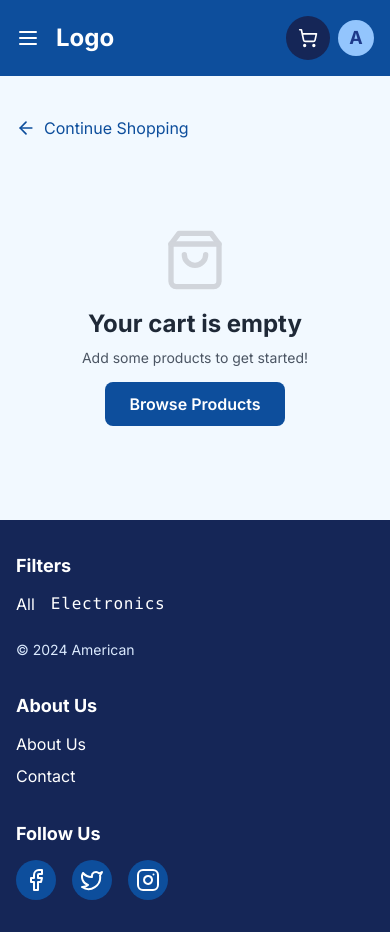
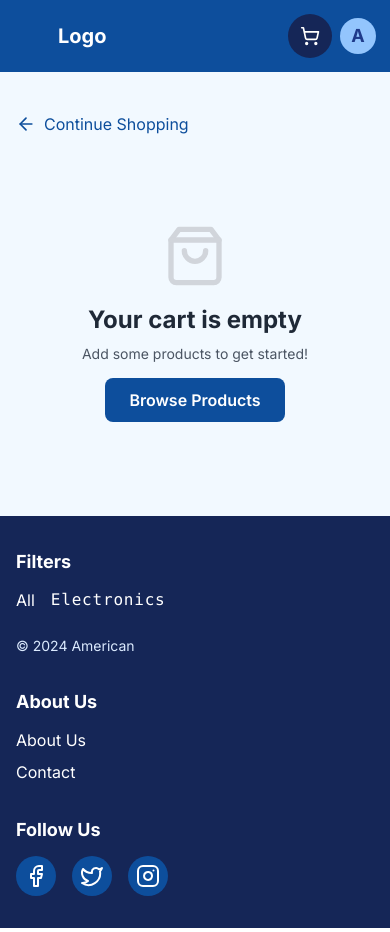
Before and after one commit to Surjendu-kar/Whatbytes, a Next.js app: page /cart in a window 390 px wide. Built offline with nearby package versions, Linux system fonts and the light colour scheme.

Commit message:
Enhance configuration and components for improved functionality and design; add remote image patterns in next.config.js, adjust layout in HomeContent, refine Header for better responsiveness, and implement price range dragging in Sidebar for enhanced user interaction.

```diff
--- a/app/page.tsx
+++ b/app/page.tsx
@@ -53,7 +53,7 @@ function HomeContent() {
   return (
     <>
       <Toaster />
-      <div className="flex bg-gray-50 gap-10">
+      <div className="flex gap-10">
         <Sidebar filters={filters} setFilters={setFilters} />
         <ProductGrid filters={filters} setFilters={setFilters} />
       </div>
--- a/components/Header.tsx
+++ b/components/Header.tsx
@@ -65,20 +65,25 @@ function HeaderContent({ onMenuClick }: HeaderContentProps) {
 
   return (
     <div className="bg-primary sticky top-0 z-40">
-      <div className="container mx-auto py-4 px-4 flex items-center justify-between">
+      <div className="container mx-auto p-3.5 md:p-4 flex items-center justify-between">
         {/* Left Section */}
-        <div className="flex items-center gap-4">
-          {/* Menu Button - Only on small screens */}
-          <button
-            onClick={onMenuClick}
-            className="md:hidden text-white hover:text-blue-100 transition-colors"
-          >
-            <Menu size={24} />
-          </button>
+        <div className="flex items-center gap-2 md:gap-4">
+          {/* Menu Button - Only on small screens and home page */}
+          {pathname === "/" && (
+            <button
+              onClick={onMenuClick}
+              className="md:hidden text-white hover:text-blue-100 transition-colors p-2"
+            >
+              <Menu size={24} />
+            </button>
+          )}
 
           {/* Logo */}
-          <Link href="/">
-            <h1 className="text-2xl font-bold text-white">Logo</h1>
+          <Link
+            href="/"
+            className={`flex items-center ${pathname !== "/" ? "pl-11 md:pl-0" : ""}`}
+          >
+            <h1 className="text-xl md:text-2xl font-bold text-white">Logo</h1>
           </Link>
         </div>
 
--- a/components/ProductGrid.tsx
+++ b/components/ProductGrid.tsx
@@ -202,7 +202,7 @@ function ProductGrid({ filters, setFilters }: ProductGridProps) {
 
             return (
               <Link key={product.id} href={`/product/${product.id}`}>
-                <div className="rounded-lg shadow-md hover:shadow-lg transition-shadow duration-300 cursor-pointer overflow-hidden">
+                <div className="rounded-lg shadow-md hover:shadow-lg transition-shadow duration-300 cursor-pointer overflow-hidden bg-gray-50">
                   {/* Product Image */}
                   <div className="relative pt-[100%] bg-white">
                     <Image
--- a/components/Sidebar.tsx
+++ b/components/Sidebar.tsx
@@ -21,6 +21,7 @@ function Sidebar({ filters, setFilters }: SidebarProps) {
   const [priceRange, setPriceRange] = useState(filters.maxPrice);
   const [priceInput, setPriceInput] = useState("");
   const [isDrawerOpen, setIsDrawerOpen] = useState(false);
+  const [isDragging, setIsDragging] = useState(false);
 
   const categories = ["All", "Electronics", "Clothing", "Home"];
   const brands = ["Apple", "Samsung", "Nike", "Adidas", "IKEA"];
@@ -68,6 +69,29 @@ function Sidebar({ filters, setFilters }: SidebarProps) {
       minPrice: 0,
       maxPrice: value,
     });
+  };
+
+  const handleMouseDown = () => {
+    setIsDragging(true);
+  };
+
+  const handleMouseUp = () => {
+    setIsDragging(false);
+  };
+
+  const handleMouseMove = (e: React.MouseEvent<HTMLInputElement>) => {
+    if (isDragging) {
+      const rect = e.currentTarget.getBoundingClientRect();
+      const x = e.clientX - rect.left;
+      const percentage = Math.min(Math.max(x / rect.width, 0), 1);
+      const value = Math.round(percentage * 1000);
+      setPriceRange(value);
+      setFilters({
+        ...filters,
+        minPrice: 0,
+        maxPrice: value,
+      });
+    }
   };
 
   const handleBrandChange = (brand: string, checked: boolean) => {
@@ -154,6 +178,10 @@ function Sidebar({ filters, setFilters }: SidebarProps) {
               max="1000"
               value={priceRange}
               onChange={handlePriceRangeChange}
+              onMouseDown={handleMouseDown}
+              onMouseUp={handleMouseUp}
+              onMouseLeave={handleMouseUp}
+              onMouseMove={handleMouseMove}
               className="w-full h-2 bg-blue-200 rounded-lg appearance-none cursor-pointer slider"
             />
             <div className="flex justify-between text-sm text-blue-100 mt-2">
@@ -235,12 +263,12 @@ function Sidebar({ filters, setFilters }: SidebarProps) {
             isDrawerOpen ? "translate-x-0" : "-translate-x-full"
           }`}
         >
-          <div className="p-4 h-full overflow-y-auto">
-            <div className="flex justify-between items-center mb-4">
-              <h2 className="text-xl font-bold text-gray-800">Filters</h2>
+          <div className="p-2 md:p-4 h-full overflow-y-auto space-y-4">
+            <div className="flex justify-end items-center mb-4">
+              {/* <h2 className="text-xl font-bold text-gray-800">Filters</h2> */}
               <button
                 onClick={() => setIsDrawerOpen(false)}
-                className="p-2 hover:bg-gray-100 rounded-lg"
+                className="pt-2 hover:bg-gray-100 rounded-lg"
               >
                 <X size={24} />
               </button>
--- a/next.config.js
+++ b/next.config.js
@@ -1,6 +1,18 @@
 /** @type {import('next').NextConfig} */
 const nextConfig = {
   reactStrictMode: true,
+  images: {
+    remotePatterns: [
+      {
+        protocol: "https",
+        hostname: "i.dummyjson.com",
+      },
+      {
+        protocol: "https",
+        hostname: "**",
+      },
+    ],
+  },
 };
 
 module.exports = nextConfig;
```
